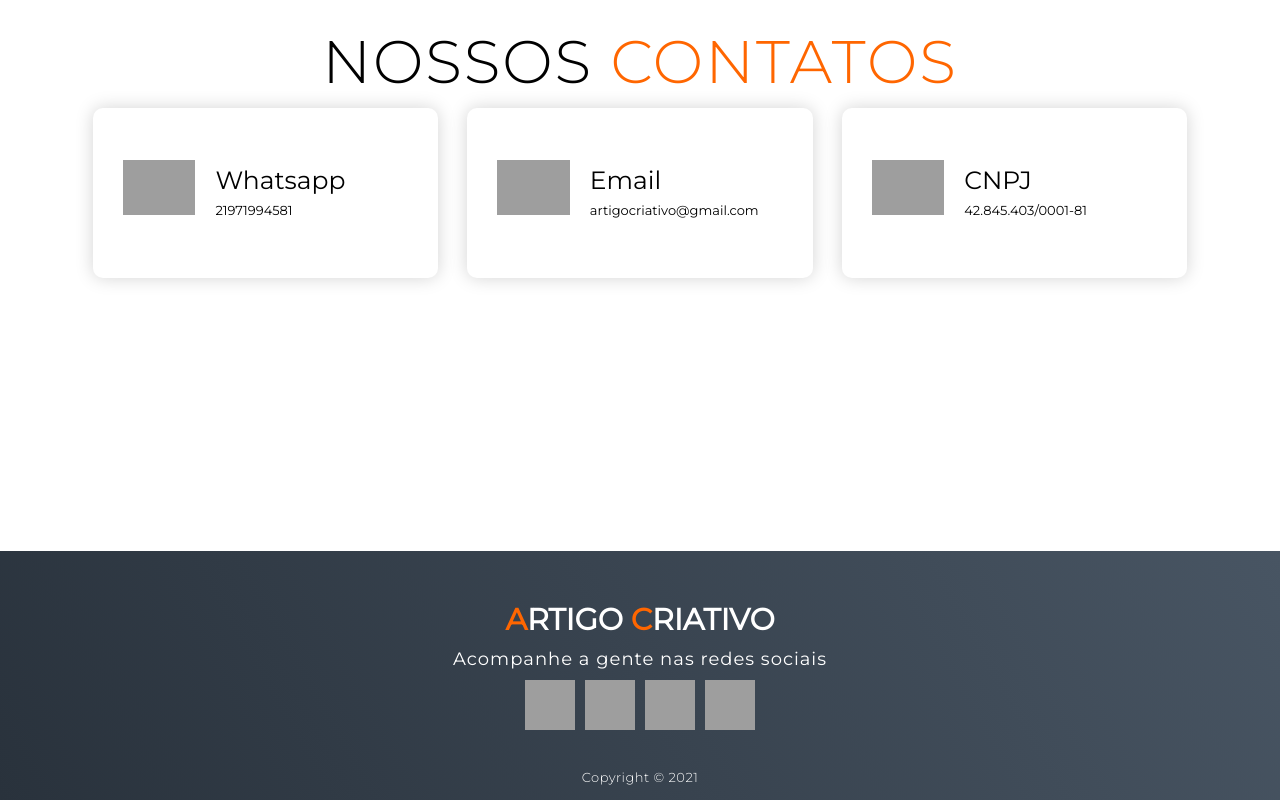
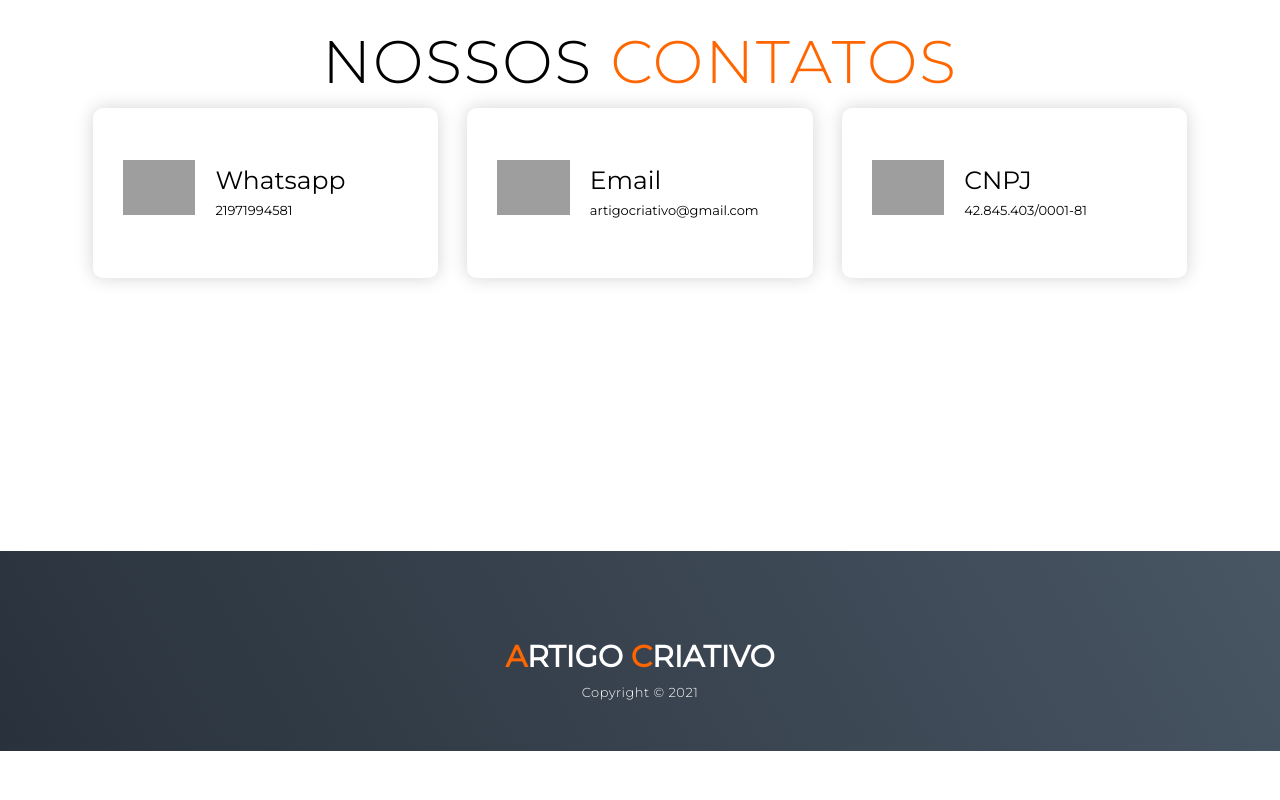
Before and after one commit to ruandias/artigoCriativo, a plain HTML site: page index.html in a window 1280 px wide. Shown: the part 3449-4249 px from the top of the page. After the commit the page ends 4200 px from the top, so only its background shows below. Drawn offline with Linux system fonts and the light colour scheme; grey boxes are pictures that could not be loaded.

Commit message:
removendo rede social

```diff
--- a/index.html
+++ b/index.html
@@ -143,21 +143,6 @@
       <div class="brand">
         <h1><span>A</span>rtigo <span>C</span>riativo</h1>
       </div>
-      <h2>Acompanhe a gente nas redes sociais</h2>
-      <div class="social-icon">
-        <div class="social-item">
-          <a href="#"><img src="https://img.icons8.com/bubbles/100/000000/facebook-new.png" /></a>
-        </div>
-        <div class="social-item">
-          <a href="#"><img src="https://img.icons8.com/bubbles/100/000000/instagram-new.png" /></a>
-        </div>
-        <div class="social-item">
-          <a href="#"><img src="https://img.icons8.com/bubbles/100/000000/twitter.png" /></a>
-        </div>
-        <div class="social-item">
-          <a href="#"><img src="https://img.icons8.com/bubbles/100/000000/behance.png" /></a>
-        </div>
-      </div>
       <p>Copyright © 2021</p>
     </div>
   </section>
```
